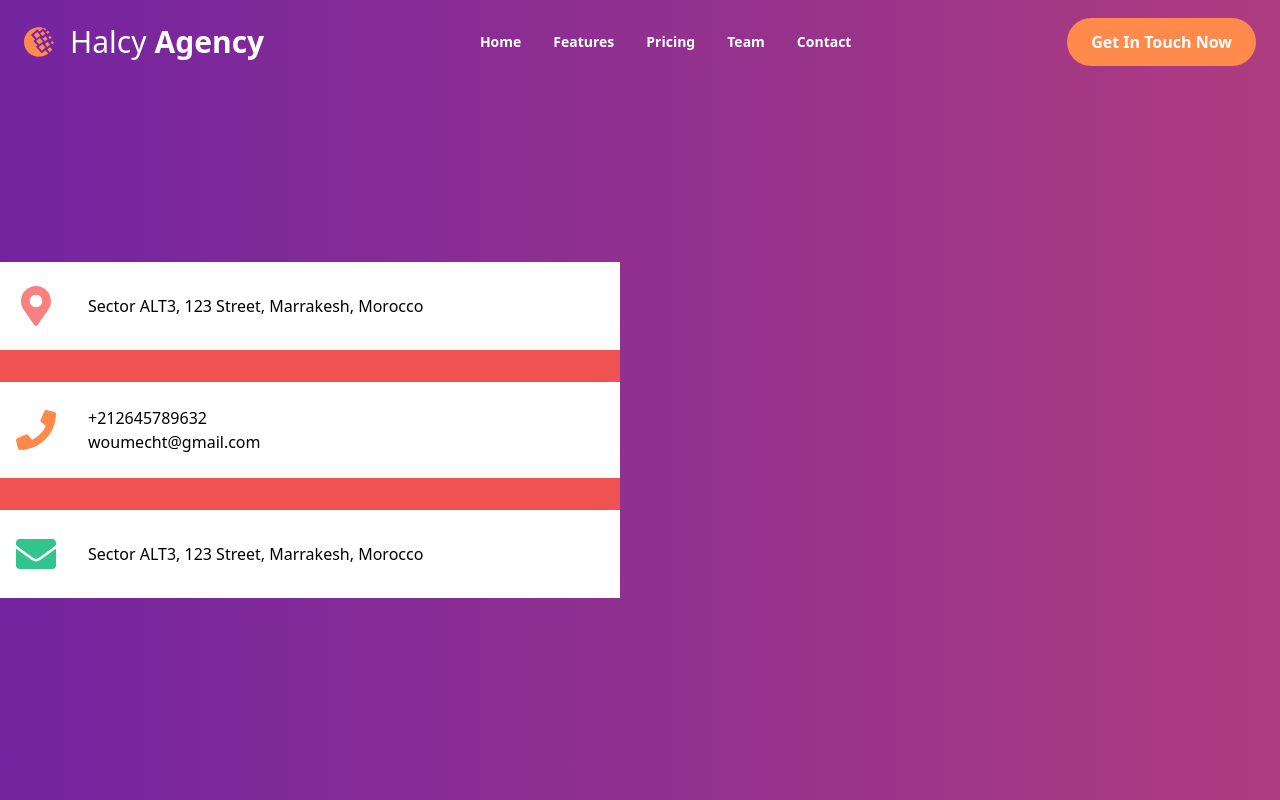
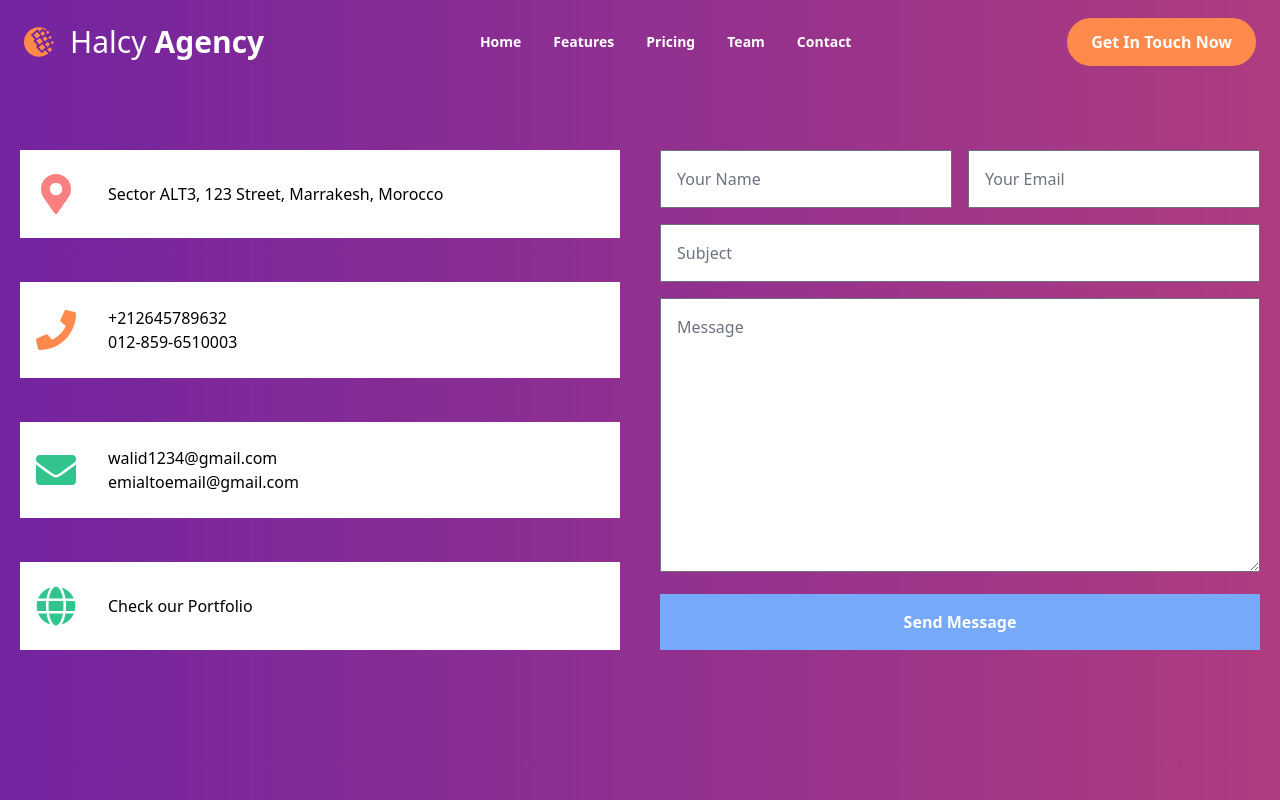
Before and after one commit to walidoumechtak/HalcyAgency, a React (Create React App) app: page /contact in a window 1280 px wide. Built offline with nearby package versions, Linux system fonts and the light colour scheme.

Commit message:
complete contact page and add routing between pages

```diff
--- a/src/component/CssModules/Contact.css
+++ b/src/component/CssModules/Contact.css
@@ -1,6 +1,6 @@
 .contact {
     width: 100%;
-    height: 100vh;
+    /* height: 100%; */
     background: linear-gradient(to right, #7324A0, #AE3C80);
-    padding-top: 60px;
+    padding: 100px 20px;
 }
--- a/src/component/NavBar.tsx
+++ b/src/component/NavBar.tsx
@@ -37,12 +37,12 @@ function NavBar() {
                 <Navbar.Toggle className="text-white hover:bg-transparent pr-3 md:pr-0 focus:ring-transparent"/>
             </div>
             <Navbar.Collapse>
-                <Navbar.Link href="#Home" className="font-bold hover:text-[#7324A0]  md:hover:text-white text-white">
+                <Navbar.Link  onClick={() => navigate('/')} href="#Home" className="font-bold hover:text-[#7324A0]  md:hover:text-white text-white">
                     Home
                 </Navbar.Link>
-                <Navbar.Link className="font-semibold text-white md:hover:text-white hover:text-[#7324A0]" href="#Features">Features</Navbar.Link>
-                <Navbar.Link className="font-semibold text-white hover:text-[#7324A0] md:hover:text-white" href="#Pricing">Pricing</Navbar.Link>
-                <Navbar.Link className="font-semibold text-white hover:text-[#7324A0] md:hover:text-white" href="#Team">Team</Navbar.Link>
+                <Navbar.Link className="font-semibold text-white md:hover:text-white hover:text-[#7324A0]" onClick={() => navigate('/')} href="#Features">Features</Navbar.Link>
+                <Navbar.Link className="font-semibold text-white hover:text-[#7324A0] md:hover:text-white" onClick={() => navigate('/')} href="#Pricing">Pricing</Navbar.Link>
+                <Navbar.Link className="font-semibold text-white hover:text-[#7324A0] md:hover:text-white" onClick={() => navigate('/')} href="#Team">Team</Navbar.Link>
                 <Navbar.Link className="font-semibold text-white hover:text-[#7324A0] md:hover:text-white" href="#" onClick={() => navigate('/contact')}>Contact</Navbar.Link>
             </Navbar.Collapse>
             </Navbar>
--- a/src/pages/Contact.tsx
+++ b/src/pages/Contact.tsx
@@ -1,14 +1,14 @@
 import NavBar from "../component/NavBar";
 import '../component/CssModules/Contact.css'
-import { FaMapMarkerAlt, FaPhone, FaEnvelope } from 'react-icons/fa';
+import { FaMapMarkerAlt, FaPhone, FaEnvelope, FaGlobe } from 'react-icons/fa';
 
 function Contact() {
     return (
         <>
             <NavBar />
-            <div className="contact flex items-center justify-center">
-                <div className="w-full flex justify-between gap-10 container mx-auto">
-                    <div className="flex gap-8 flex-col justify-between bg-red-500 w-1/2">
+            <div className="contact flex items-center h-full md:h-[100vh] justify-center">
+                <div className="w-full flex md:flex-row items-center h-full md:h-[100vh] flex-col justify-between gap-10 container mx-auto">
+                    <div className="flex gap-4 flex-col  md:h-[500px] h-auto justify-between md:w-1/2 w-full">
                         <div className=" flex items-center gap-8 bg-white px-4 py-6">
                             <FaMapMarkerAlt size={40} className="text-red-400" />
                             <p>
@@ -18,19 +18,39 @@ function Contact() {
                         <div className=" flex items-center gap-8 bg-white px-4 py-6">
                             <FaPhone size={40} className="text-orange-400" />
                             <p>
-                                +212645789632 <br /> woumecht@gmail.com
+                                +212645789632 <br /> 012-859-6510003
                             </p>
                         </div>
                         <div className=" flex items-center gap-8 bg-white px-4 py-6">
                             <FaEnvelope size={40} className="text-green-400" />
                             <p>
-                                Sector ALT3, 123 Street, Marrakesh, Morocco
+                                walid1234@gmail.com <br />
+                                emialtoemail@gmail.com
                             </p>
                         </div>
+                        <div className=" flex items-center gap-8 bg-white px-4 py-6">
+                            <FaGlobe size={40} className="text-green-400" />
+                            <p>
+                                <a href="https://www.walidoumechtak.github.io/portfolio">Check our Portfolio</a> <br />
+                            </p>
+                        </div>
+                        {/* FaGlobe */}
                     </div>
-                    <div className="w-1/2">
-                        <form action="">
-
+                    <div className="md:w-1/2 w-full md:h-[500px] h-auto">
+                        <form className="flex flex-col h-full justify-between gap-4" action="">
+                            <div className="flex md:flex-row flex-col gap-4">
+                                <input type="text" placeholder="Your Name" className="w-full p-4 outline-none" />
+                                <input type="email" placeholder="Your Email" className="w-full p-4 outline-none" />
+                            </div>
+                            <div>
+                                <input type="text" placeholder="Subject" className="w-full p-4 outline-none" />
+                            </div>
+                            <div>
+                                <textarea name="" id="" cols={30} rows={10} placeholder="Message" className="w-full p-4 outline-none"></textarea>
+                            </div>
+                            <div>
+                                <button className="w-full p-4 bg-blue-400 text-white font-semibold">Send Message</button>
+                            </div>
                         </form>
                     </div>
                 </div>
```
